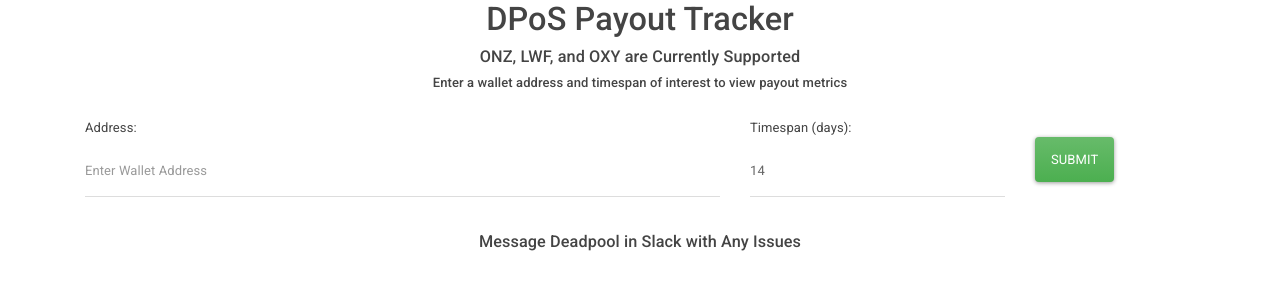
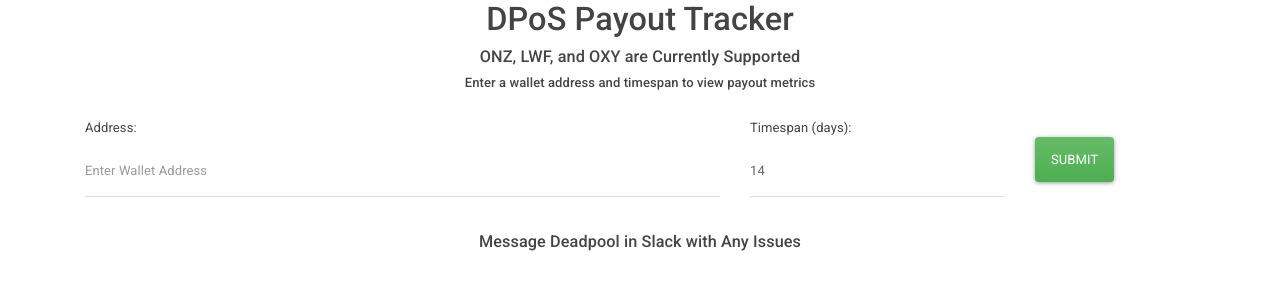
Before and after one commit to DEADP0OL/DPOS-Payout-Tracker, a Flask app: page / in a window 1280 px wide. Shown: the top 300 px of the page. Run offline with Flask 2, Linux system fonts and the light colour scheme.

Commit message:
Update form.html

```diff
--- a/templates/form.html
+++ b/templates/form.html
@@ -10,7 +10,7 @@
             <div align="center">
                 <h1>DPoS Payout Tracker</h1>
                 <h5>ONZ, LWF, and OXY are Currently Supported</h5>
-                <h6>Enter a wallet address and timespan of interest to view payout metrics</h6>
+                <h6>Enter a wallet address and timespan to view payout metrics</h6>
                 <br>
             </div>
             <form  action="" method="post" role="form">
```
